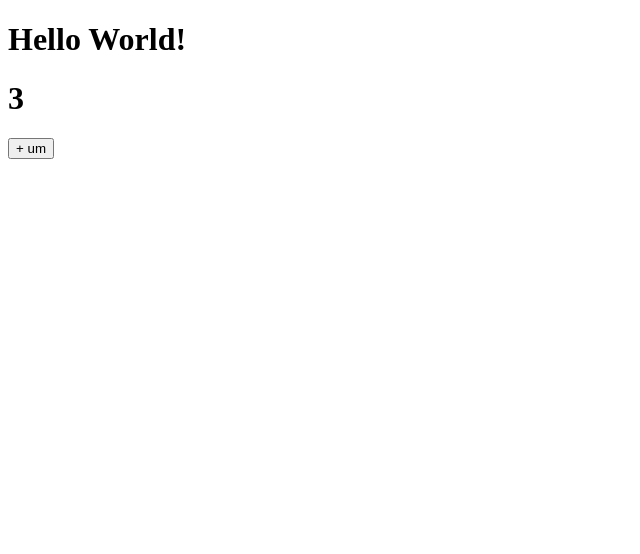
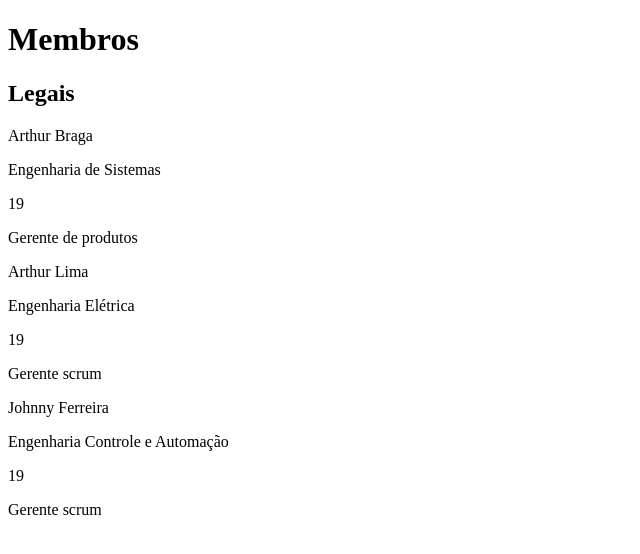
Before and after one commit to FernandoCesarMS/quick-note, a React (Create React App) app: page / in a window 1280 px wide. Shown: the top 554 px of the page, without its empty margins (0-640 px from the left). Built offline with nearby package versions, Linux system fonts and the light colour scheme; the HTML template or start-up script is replaced by a standard one.

Commit message:
Utilização de Props

```diff
--- a/src/App.js
+++ b/src/App.js
@@ -1,21 +1,35 @@
 import React from "react";
+import Membro from "./Membro";
+import Title from "./Title";
+const braga = {
+  nome: "Arthur Braga",
+  idade: 19,
+  cargo: "Gerente de produtos",
+  curso: "Engenharia de Sistemas",
+};
+
+const lima = {
+  nome: "Arthur Lima",
+  idade: 19,
+  cargo: "Gerente scrum",
+  curso: "Engenharia Elétrica",
+};
+
+const joaozinho = {
+  nome: "Johnny Ferreira",
+  idade: 19,
+  cargo: "Gerente scrum",
+  curso: "Engenharia Controle e Automação",
+};
 
 function App() {
-  let numeros = [1, 2, 3, 4, 5, 6, 7, 8, 9];
-  function clicou() {
-    numeros = numeros.map((elemento) => {
-      return elemento*2;
-    });
-    console.log(numeros);
-    //numeros.forEach((elemento) =>{
-    //  console.log(elemento);
-    //});
-  }
   return (
     <div>
-      <h1> Hello World!</h1>
-      <h1>{numeros[2]}</h1>
-      <button onClick={() => clicou(20)}>+ um</button>
+      <Title title="Membros" subtitle="Legais">
+        <Membro membro={braga} />
+        <Membro membro={lima} />
+        <Membro membro={joaozinho} />
+      </Title>
     </div>
   );
 }
--- /dev/null
+++ b/src/Membro/Membro.js
@@ -0,0 +1,15 @@
+import React from "react";
+
+function Membro(props) {
+    console.log(props);
+  return (
+    <div>
+      <p>{props.membro.nome}</p>
+      <p>{props.membro.curso}</p>
+      <p>{props.membro.idade}</p>
+      <p>{props.membro.cargo}</p>
+    </div>
+  );
+}
+
+export default Membro;
--- /dev/null
+++ b/src/Membro/index.js
@@ -0,0 +1,2 @@
+import Membro from "./Membro";
+export default Membro;
--- /dev/null
+++ b/src/Title/Title.js
@@ -0,0 +1,13 @@
+import React from "react";
+
+function Title(props) {
+  return (
+    <div>
+      <h1>{props.title}</h1>
+      <h2>{props.subtitle}</h2>
+      {props.children}
+    </div>
+  );
+}
+
+export default Title;
--- /dev/null
+++ b/src/Title/index.js
@@ -0,0 +1,2 @@
+import Title from "./Title"
+export default Title;
```
